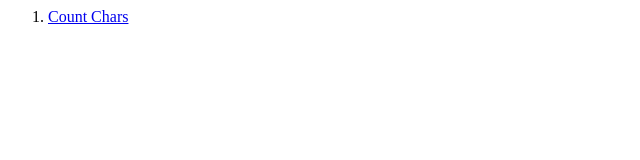
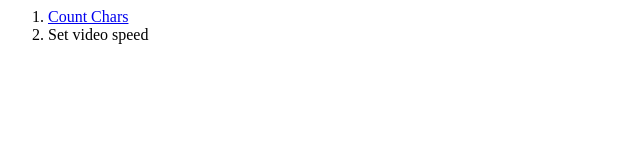
Before and after one commit to lukew3/bookmarklets, a plain HTML site: page index.html in a window 1280 px wide. Shown: the whole page, without its empty margins (0-640 px from the left). Drawn offline with Linux system fonts and the light colour scheme.

Commit message:
Add set video speed

```diff
--- a/index.html
+++ b/index.html
@@ -1,5 +1,6 @@
 <ol>
 
   <li><a id="countChars" href="javascript:(function(){var t=prompt('Characters to count:');if(t!==null){alert('Character count: '+t.length);}})();">Count Chars</a></li>
+  <li><a id="setVideoSpeed" href="javascript: document.querySelector('video').playbackRate = parseFloat(prompt("Set playback speed:"));"></a>Set video speed</a></li>
 
 </ol>
```
